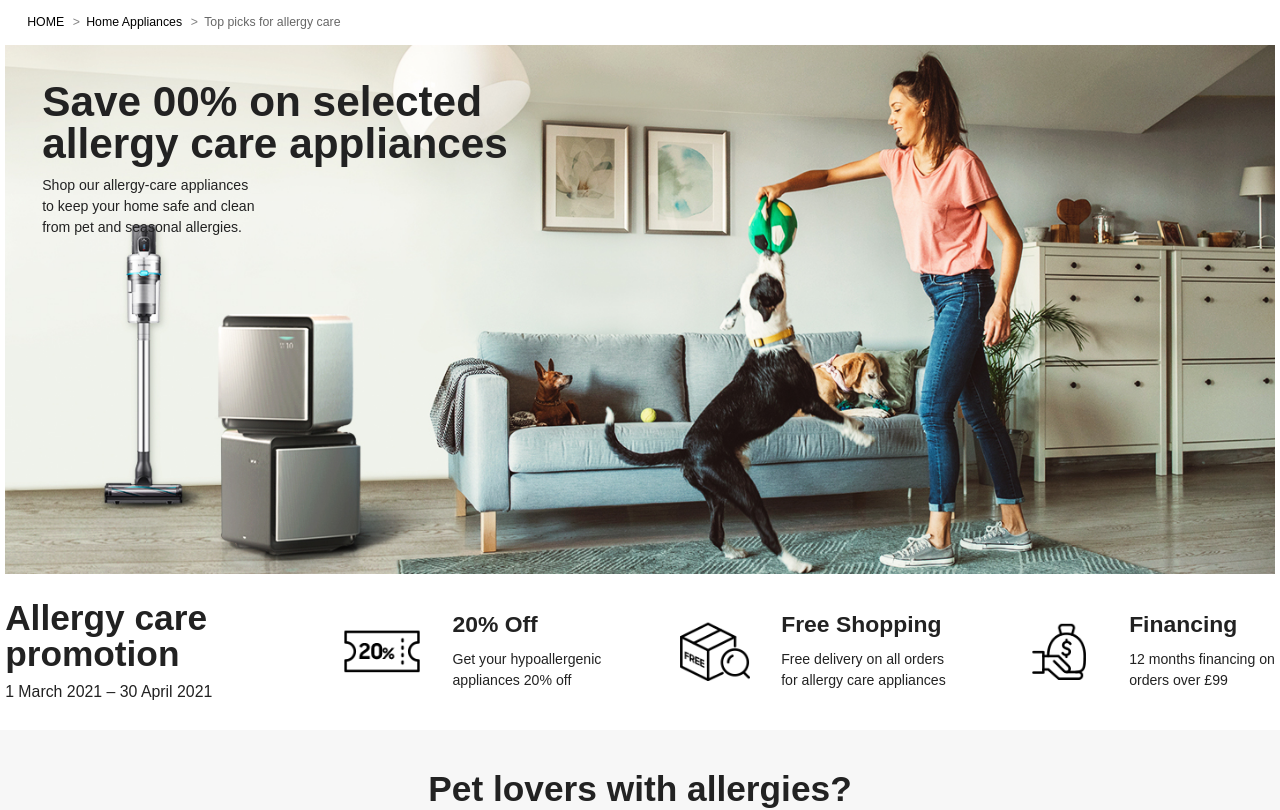
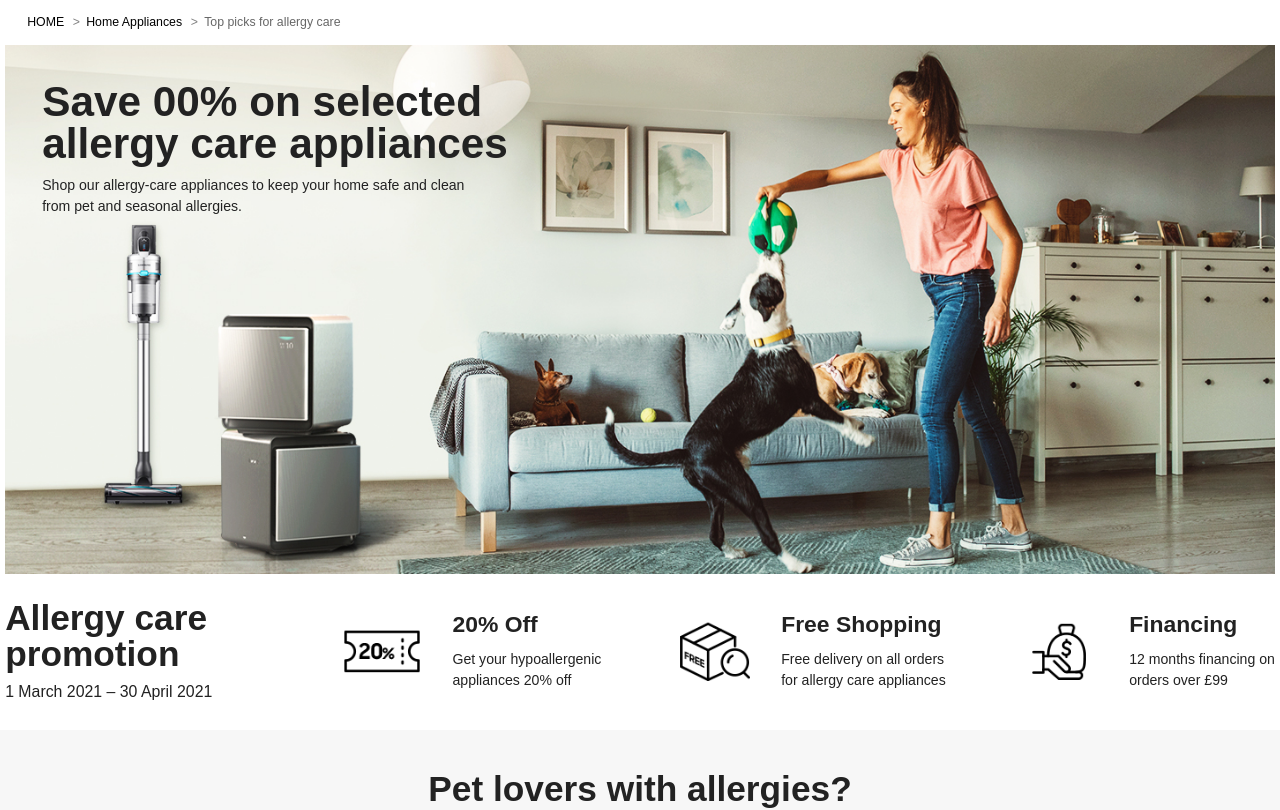
Before and after one commit to junghwa1996/SS-test, a plain HTML site: page index.html in a window 1280 px wide. Shown: the top 810 px of the page. Drawn offline with nearby package versions, Linux system fonts and the light colour scheme; a web font is replaced by a local one.

Commit message:
Update index.html

```diff
--- a/index.html
+++ b/index.html
@@ -31,7 +31,7 @@
       <div class="title-box">
         <h2>Save 00% on selected<br/>
           allergy care appliances</h2>
-        <p>Shop our allergy-care appliances<br class="mo-only"/> to keep your home safe and clean<br/>
+        <p>Shop our allergy-care appliances<br class="m-only"/> to keep your home safe and clean<br/>
           from pet and seasonal allergies.
           </p>
       </div>
```
